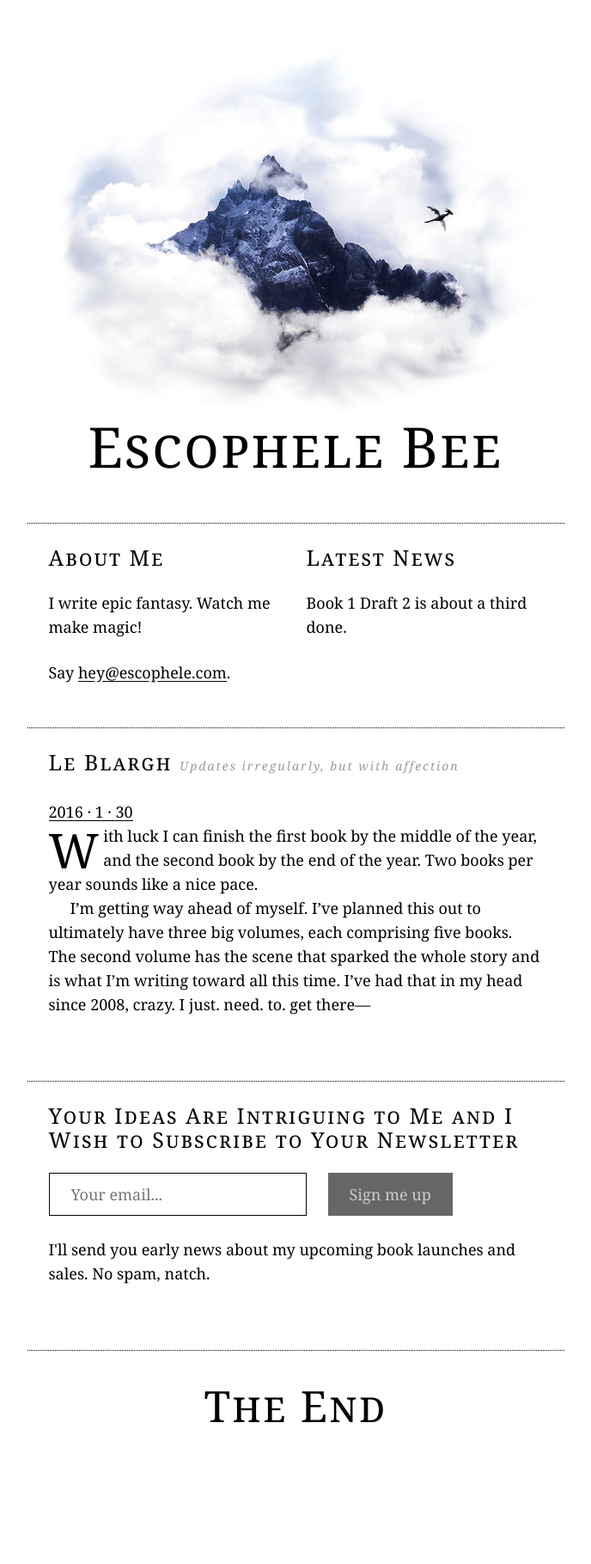
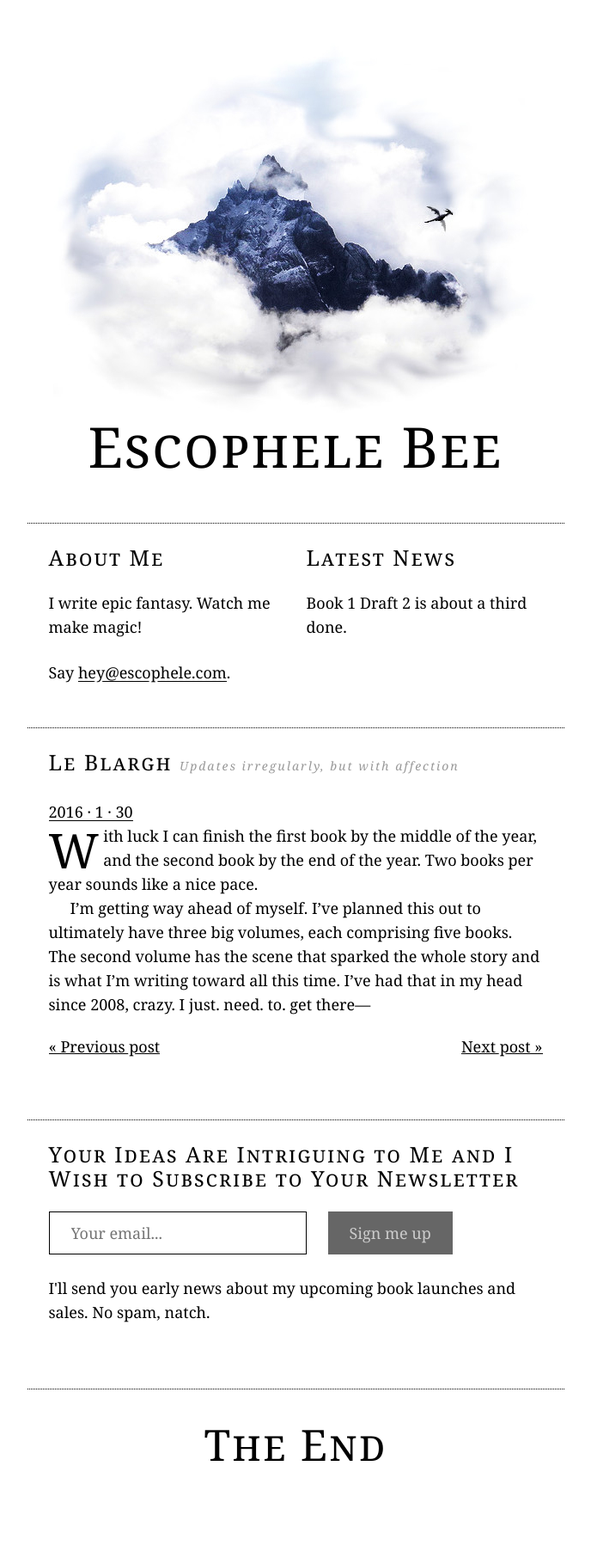
Before and after one commit to escophele/escophele, a Jekyll site: the page built from _posts/2016-01-30-4.md, in a window 1280 px wide. Shown: the whole page at 86% size, without its empty margins (296-984 px from the left). Built offline with Jekyll 4.4.1, drawn with Linux system fonts in a browser that asks for light colours; comment, search, counter and statistics services are not loaded; before the commit the page ends 1774 px from its top, so only the background shows below that.

Commit message:
line height adjust

```diff
--- a/_layouts/post.html
+++ b/_layouts/post.html
@@ -1,5 +1,6 @@
 ---
 layout: default
+title:
 ---
 
 <div class="post">
@@ -7,3 +8,14 @@
 
   {{ content }}
 </div>
+
+<div class="nav">
+
+   {% if page.previous.url %}
+      <a class="prev" href="{{page.previous.url}}">&laquo; Previous post</a>
+   {% endif %}
+   {% if page.next.url %}
+      <a class="next" href="{{page.next.url}}">Next post &raquo;</a>
+   {% endif %}
+
+</div>
--- a/style.css
+++ b/style.css
@@ -23,7 +23,23 @@
 { margin:50px auto 0; }
 
 .nav
-{ width:100%; box-sizing:border-box; float:left; padding:25px; margin:auto; text-align:center; border-bottom:1px dotted black; text-transform:uppercase; }
+{ margin-bottom:25px; }
+
+.nav a
+{ line-height:20px; }
+
+.nav:after
+{
+   content:"";
+   display:table;
+   clear:both;
+}
+
+.nav .prev
+{ float:left; }
+
+.nav .next
+{ float:right; }
 
 .column
 { float:left; width:275px; padding:25px 0 25px 25px; }
```
Also changed, not shown: 1 other file.
